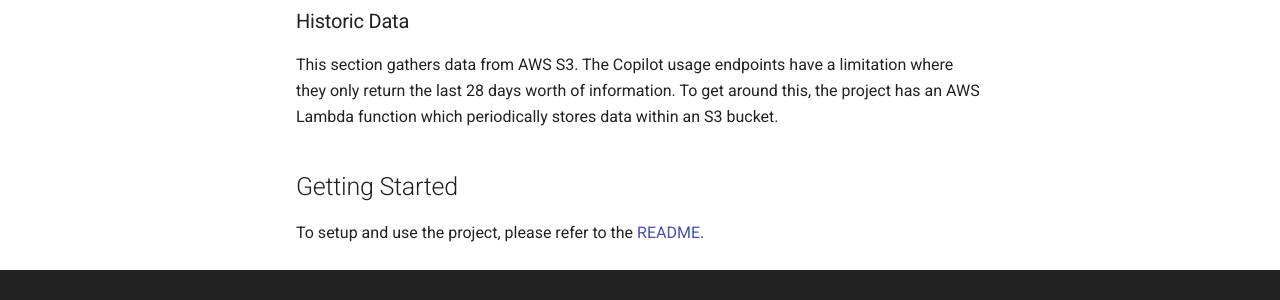
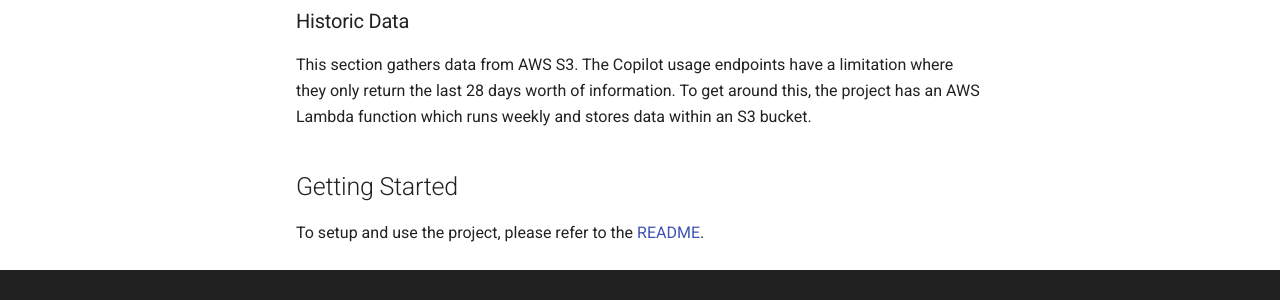
Before and after one commit to ONS-Innovation/github-copilot-usage-dashboard, an MkDocs documentation site: the page built from docs/index.md, in a window 1280 px wide and 900 px high, scrolled down 1190 px. Shown: the part 494-794 px from the top of the window. Built offline with MkDocs 1.6.1 and Material for MkDocs 9.7.7, drawn with Linux system fonts in a browser that asks for light colours; comment, search, counter and statistics services are not loaded.

Commit message:
Tidy lambda scripts info in README

```diff
--- a/docs/index.md
+++ b/docs/index.md
@@ -31,7 +31,7 @@ The Copilot usage data endpoint can be found [here](https://docs.github.com/en/r
 
 ### Historic Data
 
-This section gathers data from AWS S3. The Copilot usage endpoints have a limitation where they only return the last 28 days worth of information. To get around this, the project has an AWS Lambda function which periodically stores data within an S3 bucket.
+This section gathers data from AWS S3. The Copilot usage endpoints have a limitation where they only return the last 28 days worth of information. To get around this, the project has an AWS Lambda function which runs weekly and stores data within an S3 bucket.
 
 ## Getting Started
 
```
Also changed, not shown: README.md (+5 -10 lines).
